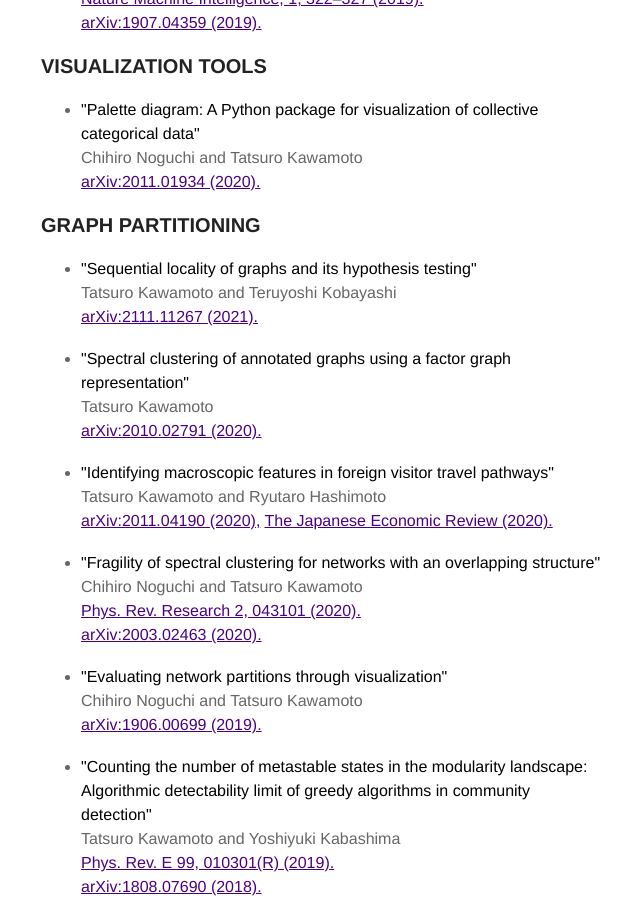
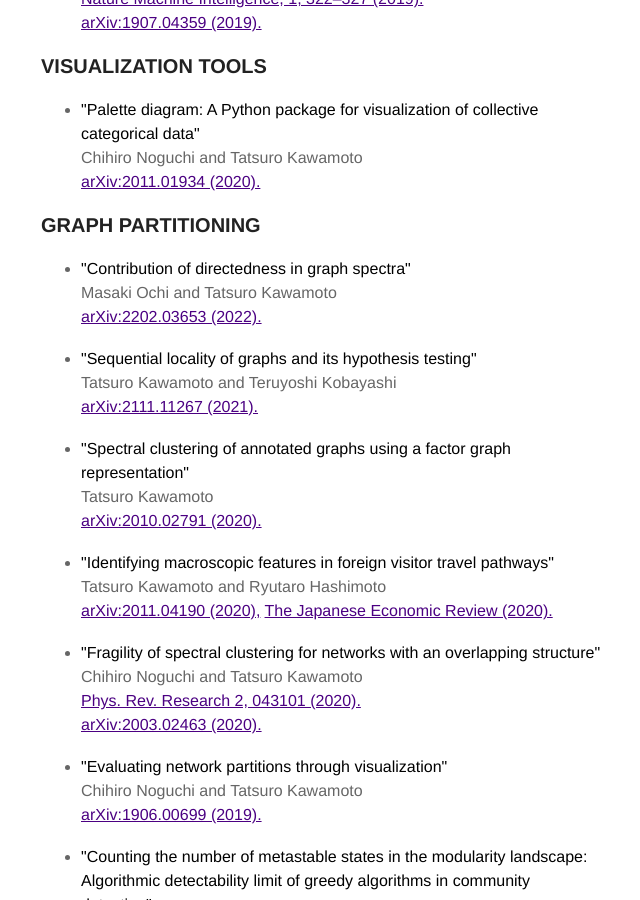
Before and after one commit to tatsuro-kawamoto-jp/tatsuro-kawamoto-jp.github.io, a Jekyll site: the page built from index.html, in a window 1280 px wide and 900 px high, scrolled down 962 px. Shown: the whole window, without its empty margins (319-959 px from the left). Built offline with Jekyll 4.4.1, drawn with Linux system fonts in a browser that asks for light colours.

Commit message:
Update index.html

```diff
--- a/index.html
+++ b/index.html
@@ -34,6 +34,12 @@
 
 <h3>GRAPH PARTITIONING</h3>
 <ul>
+  <li>
+    <strong>"Contribution of directedness in graph spectra"</strong><br />
+    Masaki Ochi and Tatsuro Kawamoto<br />
+    <a href="https://arxiv.org/abs/2202.03653" target="_blank">arXiv:2202.03653 (2022).</a>
+  </li>
+  <br />
   <li>
     <strong>"Sequential locality of graphs and its hypothesis testing"</strong><br />
     Tatsuro Kawamoto and Teruyoshi Kobayashi<br />
```
